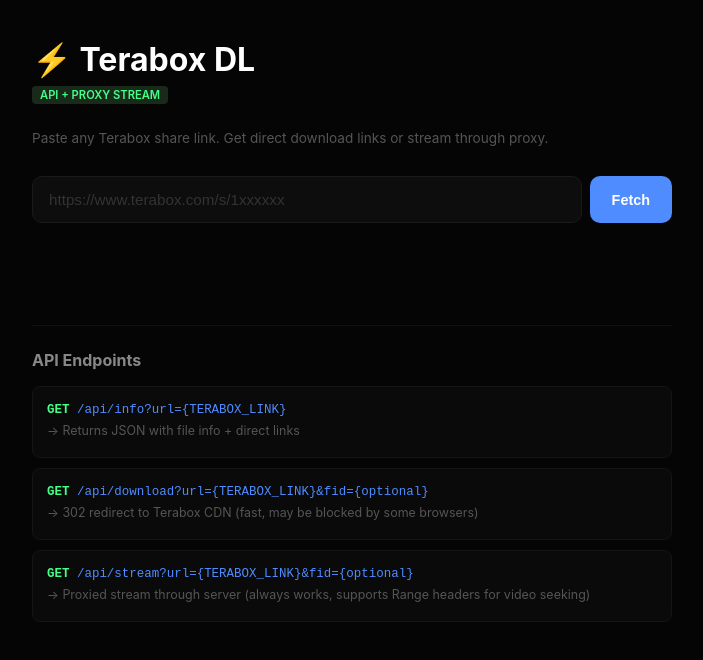
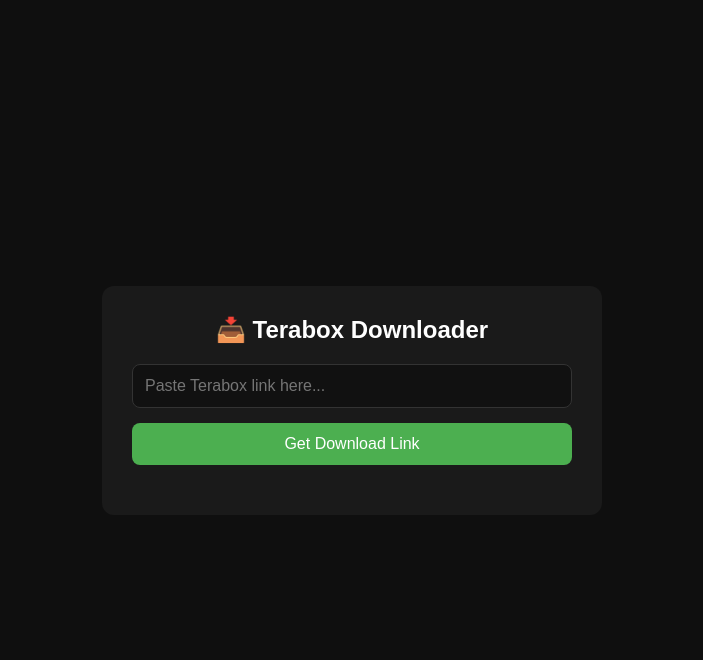
Before and after one commit to zenxmd10/Api, a website: page public/index.html in a window 1280 px wide. Shown: the whole page, without its empty margins (288-991 px from the left). Drawn offline with Linux system fonts and the light colour scheme.

Commit message:
Update index.html

```diff
--- a/public/index.html
+++ b/public/index.html
@@ -1,344 +1,54 @@
 <!DOCTYPE html>
 <html lang="en">
 <head>
-  <meta charset="UTF-8" />
-  <meta name="viewport" content="width=device-width, initial-scale=1.0" />
+    <meta charset="UTF-8">
+    <meta name="viewport" content="width=device-width, initial-scale=1.0">
     <title>Terabox Downloader</title>
     <style>
         * { margin: 0; padding: 0; box-sizing: border-box; }
-
-    body {
-      font-family: -apple-system, BlinkMacSystemFont, "Segoe UI", Roboto, sans-serif;
-      background: #050505;
-      color: #d0d0d0;
-      min-height: 100vh;
-      display: flex;
-      flex-direction: column;
-      align-items: center;
-      padding: 40px 16px;
-    }
-
-    .wrap { width: 100%; max-width: 640px; }
-
-    h1 {
-      font-size: 2rem;
-      color: #fff;
-      margin-bottom: 4px;
-    }
-
-    .tag {
-      display: inline-block;
-      font-size: 0.7rem;
-      background: #1a2a1a;
-      color: #4f8;
-      padding: 2px 8px;
-      border-radius: 4px;
-      margin-bottom: 24px;
-      font-weight: 600;
-    }
-
-    .sub {
-      color: #555;
-      font-size: 0.85rem;
-      margin-bottom: 28px;
-      line-height: 1.5;
-    }
-
-    .input-row {
-      display: flex;
-      gap: 8px;
-      margin-bottom: 12px;
-    }
-
-    input {
-      flex: 1;
-      padding: 14px 16px;
-      border: 1px solid #1a1a1a;
-      border-radius: 10px;
-      background: #0d0d0d;
-      color: #fff;
-      font-size: 0.95rem;
-      outline: none;
-      transition: border-color 0.2s;
-    }
-
-    input:focus { border-color: #4f8cff; }
-    input::placeholder { color: #333; }
-
-    .btn {
-      padding: 14px 22px;
-      border: none;
-      border-radius: 10px;
-      font-size: 0.9rem;
-      font-weight: 600;
-      cursor: pointer;
-      transition: all 0.15s;
-      white-space: nowrap;
-    }
-
-    .btn-primary { background: #4f8cff; color: #fff; }
-    .btn-primary:hover { background: #3b6fcc; }
-    .btn-primary:disabled { background: #151515; color: #444; cursor: not-allowed; }
-
-    .status {
-      font-size: 0.82rem;
-      color: #555;
-      min-height: 22px;
-      margin-bottom: 20px;
-    }
-
-    .status.err { color: #f55; }
-    .status.ok { color: #4f8; }
-
-    .loader {
-      display: inline-block;
-      width: 14px;
-      height: 14px;
-      border: 2px solid #333;
-      border-top-color: #4f8cff;
-      border-radius: 50%;
-      animation: spin 0.6s linear infinite;
-      vertical-align: middle;
-      margin-right: 6px;
-    }
-
-    @keyframes spin { to { transform: rotate(360deg); } }
-
-    .files { display: flex; flex-direction: column; gap: 10px; }
-
-    .card {
-      background: #0d0d0d;
-      border: 1px solid #151515;
-      border-radius: 12px;
-      padding: 16px;
-      display: flex;
-      gap: 14px;
-      align-items: center;
-      transition: border-color 0.2s;
-    }
-
-    .card:hover { border-color: #222; }
-
-    .thumb {
-      width: 56px;
-      height: 56px;
-      border-radius: 8px;
-      object-fit: cover;
-      background: #111;
-      flex-shrink: 0;
-    }
-
-    .finfo { flex: 1; min-width: 0; }
-
-    .fname {
-      font-weight: 600;
-      font-size: 0.88rem;
-      color: #eee;
-      white-space: nowrap;
-      overflow: hidden;
-      text-overflow: ellipsis;
-    }
-
-    .fmeta {
-      font-size: 0.75rem;
-      color: #444;
-      margin-top: 4px;
-    }
-
-    .btn-group {
-      display: flex;
-      gap: 6px;
-      flex-shrink: 0;
-    }
-
-    .btn-dl {
-      padding: 8px 14px;
-      font-size: 0.78rem;
-      border-radius: 8px;
-      border: 1px solid #1a2a1a;
-      background: #0d1a0d;
-      color: #4f8;
-      cursor: pointer;
-      text-decoration: none;
-      font-weight: 600;
-      transition: all 0.15s;
-    }
-
-    .btn-dl:hover { background: #1a2a1a; }
-
-    .btn-stream {
-      padding: 8px 14px;
-      font-size: 0.78rem;
-      border-radius: 8px;
-      border: 1px solid #1a1a2a;
-      background: #0d0d1a;
-      color: #88f;
-      cursor: pointer;
-      text-decoration: none;
-      font-weight: 600;
-      transition: all 0.15s;
-    }
-
-    .btn-stream:hover { background: #1a1a2a; }
-
-    .btn-dl.disabled, .btn-stream.disabled {
-      opacity: 0.3;
-      pointer-events: none;
-    }
-
-    .api-section {
-      margin-top: 48px;
-      padding-top: 24px;
-      border-top: 1px solid #111;
-    }
-
-    .api-section h2 {
-      font-size: 1rem;
-      color: #888;
-      margin-bottom: 16px;
-    }
-
-    .endpoint {
-      background: #0a0a0a;
-      border: 1px solid #151515;
-      border-radius: 8px;
-      padding: 14px;
-      margin-bottom: 10px;
-      font-family: "SF Mono", "Fira Code", monospace;
-      font-size: 0.78rem;
-      color: #4f8cff;
-      word-break: break-all;
-      line-height: 1.6;
-    }
-
-    .endpoint .method {
-      color: #4f8;
-      font-weight: 700;
-    }
-
-    .endpoint .desc {
-      color: #555;
-      font-family: -apple-system, sans-serif;
-    }
-
-    @media (max-width: 500px) {
-      .input-row { flex-direction: column; }
-      .btn-group { flex-direction: column; }
-      .card { flex-direction: column; align-items: flex-start; }
-    }
+        body { font-family: Arial, sans-serif; background: #0f0f0f; color: #fff; display: flex; justify-content: center; align-items: center; min-height: 100vh; }
+        .container { background: #1a1a1a; padding: 30px; border-radius: 12px; width: 90%; max-width: 500px; }
+        h1 { text-align: center; margin-bottom: 20px; font-size: 1.5rem; }
+        input { width: 100%; padding: 12px; border-radius: 8px; border: 1px solid #333; background: #111; color: #fff; margin-bottom: 15px; font-size: 1rem; }
+        button { width: 100%; padding: 12px; border-radius: 8px; border: none; background: #4CAF50; color: #fff; font-size: 1rem; cursor: pointer; }
+        button:hover { background: #45a049; }
+        #result { margin-top: 20px; word-break: break-all; }
+        .file { background: #222; padding: 15px; border-radius: 8px; margin-bottom: 10px; }
+        .file a { color: #4CAF50; text-decoration: none; }
+        .error { color: #ff5555; }
+        .loading { color: #aaa; }
     </style>
 </head>
 <body>
-  <div class="wrap">
-    <h1>⚡ Terabox DL</h1>
-    <span class="tag">API + PROXY STREAM</span>
-    <p class="sub">
-      Paste any Terabox share link. Get direct download links or stream through proxy.
-    </p>
-
-    <div class="input-row">
-      <input
-        type="text"
-        id="urlInput"
-        placeholder="https://www.terabox.com/s/1xxxxxx"
-        autocomplete="off"
-        spellcheck="false"
-      />
-      <button class="btn btn-primary" id="fetchBtn" onclick="go()">
-        Fetch
-      </button>
+    <div class="container">
+        <h1>📥 Terabox Downloader</h1>
+        <input type="text" id="url" placeholder="Paste Terabox link here...">
+        <button onclick="fetchFiles()">Get Download Link</button>
+        <div id="result"></div>
     </div>
-
-    <div class="status" id="status"></div>
-    <div class="files" id="files"></div>
-
-    <div class="api-section">
-      <h2>API Endpoints</h2>
-
-      <div class="endpoint">
-        <span class="method">GET</span> /api/info?url={TERABOX_LINK}<br />
-        <span class="desc">→ Returns JSON with file info + direct links</span>
+    <script>
+        async function fetchFiles() {
+            const url = document.getElementById('url').value.trim();
+            const result = document.getElementById('result');
+            if (!url) { result.innerHTML = '<p class="error">Enter a URL</p>'; return; }
+            result.innerHTML = '<p class="loading">Loading...</p>';
+            try {
+                const res = await fetch('/api/download?url=' + encodeURIComponent(url));
+                const data = await res.json();
+                if (data.success && data.files) {
+                    result.innerHTML = data.files.map(f => `
+                        <div class="file">
+                            <p><strong>${f.filename}</strong></p>
+                            <p>${(f.size / 1024 / 1024).toFixed(2)} MB</p>
+                            ${f.dlink ? `<a href="${f.dlink}" target="_blank">⬇ Download</a>` : '<p class="error">No link</p>'}
                         </div>
-
-      <div class="endpoint">
-        <span class="method">GET</span> /api/download?url={TERABOX_LINK}&fid={optional}<br />
-        <span class="desc">→ 302 redirect to Terabox CDN (fast, may be blocked by some browsers)</span>
-      </div>
-
-      <div class="endpoint">
-        <span class="method">GET</span> /api/stream?url={TERABOX_LINK}&fid={optional}<br />
-        <span class="desc">→ Proxied stream through server (always works, supports Range headers for video seeking)</span>
-      </div>
-    </div>
-  </div>
-
-  <script>
-    const $ = (id) => document.getElementById(id);
-
-    $("urlInput").addEventListener("keydown", (e) => {
-      if (e.key === "Enter") go();
-    });
-
-    async function go() {
-      const url = $("urlInput").value.trim();
-      if (!url) {
-        setStatus("Paste a link.", true);
-        return;
+                    `).join('');
+                } else {
+                    result.innerHTML = `<p class="error">${data.error || 'Failed'}</p>`;
                 }
-
-      $("fetchBtn").disabled = true;
-      $("files").innerHTML = "";
-      setStatus('<span class="loader"></span> Fetching file info...');
-
-      try {
-        const res = await fetch(`/api/info?url=${encodeURIComponent(url)}`);
-        const data = await res.json();
-
-        if (!data.success) {
-          setStatus(data.error || "Failed.", true);
-          return;
+            } catch (e) {
+                result.innerHTML = `<p class="error">${e.message}</p>`;
             }
-
-        setStatus(`${data.total_files} file(s) found`, false, true);
-
-        data.files.forEach((f) => {
-          const card = document.createElement("div");
-          card.className = "card";
-
-          const thumbHtml = f.thumbnail
-            ? `<img class="thumb" src="${f.thumbnail}" alt="" loading="lazy" />`
-            : `<div class="thumb"></div>`;
-
-          const dlUrl = `/api/download?url=${encodeURIComponent(url)}&fid=${f.fs_id}`;
-          const streamUrl = `/api/stream?url=${encodeURIComponent(url)}&fid=${f.fs_id}`;
-
-          const hasDl = !!f.dlink;
-
-          card.innerHTML = `
-            ${thumbHtml}
-            <div class="finfo">
-              <div class="fname" title="${f.filename}">${f.filename}</div>
-              <div class="fmeta">${f.size_readable} · ${f.fs_id}</div>
-            </div>
-            <div class="btn-group">
-              <a href="${hasDl ? dlUrl : "#"}" class="btn-dl ${hasDl ? "" : "disabled"}" target="_blank">Direct</a>
-              <a href="${hasDl ? streamUrl : "#"}" class="btn-stream ${hasDl ? "" : "disabled"}" target="_blank">Stream</a>
-            </div>
-          `;
-
-          $("files").appendChild(card);
-        });
-      } catch (err) {
-        setStatus("Network error: " + err.message, true);
-      } finally {
-        $("fetchBtn").disabled = false;
-      }
-    }
-
-    function setStatus(msg, isErr = false, isOk = false) {
-      const el = $("status");
-      el.innerHTML = msg;
-      el.className = `status ${isErr ? "err" : ""} ${isOk ? "ok" : ""}`;
         }
     </script>
 </body>
```
Lines whose indentation alone changed are shown as unchanged.
